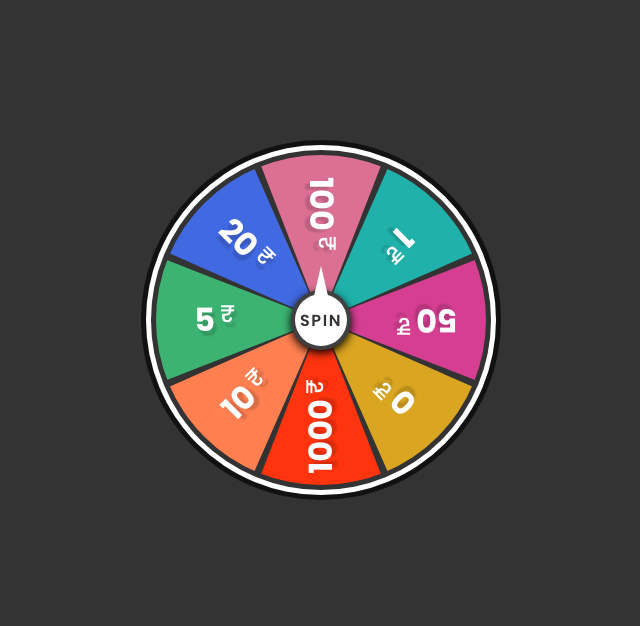
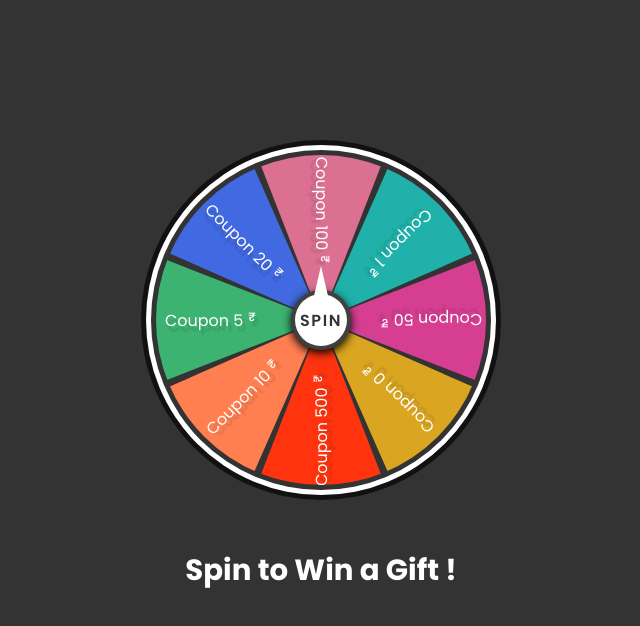
Before and after one commit to ajaykumar2pp/Pear-Media-Assignment, a plain HTML site: page index.html in a window 1280 px wide. Shown: the whole page, without its empty margins (319-959 px from the left). Drawn offline with Linux system fonts and the light colour scheme; some packages are replaced by stand-ins of ours; a script that the page names is missing.

Commit message:
spinner game complete

```diff
--- a/index.html
+++ b/index.html
@@ -11,36 +11,40 @@
 
 <body>
     <div class="container">
+        <!-- ******************  Spin Btn ********** -->
         <div class="spinBtn">spin</div>
         <div class="wheel">
             <div class="number" style="--i:1; --clr:#db7093;">
-                <span>100</span>
+                <span>Coupon 100</span>
             </div>
             <div class="number" style="--i:2; --clr:#20b2aa;">
-                <span>1</span>
+                <span>Coupon 1</span>
             </div>
             <div class="number" style="--i:3; --clr:#d63e92;">
-                <span>50</span>
+                <span>Coupon 50</span>
             </div>
             <div class="number" style="--i:4; --clr:#daa520;">
-                <span>0</span>
+                <span>Coupon 0</span>
             </div>
             <div class="number" style="--i:5; --clr:#ff340f;">
-                <span>1000</span>
+                <span>Coupon 500</span>
             </div>
             <div class="number" style="--i:6; --clr:#ff7f50;">
-                <span>10</span>
+                <span>Coupon 10</span>
             </div>
             <div class="number" style="--i:7; --clr:#3cb371;">
-                <span>5</span>
+                <span>Coupon 5</span>
             </div>
             <div class="number" style="--i:8; --clr:#4169e1;">
-                <span>20</span>
+                <span>Coupon 20</span>
             </div>
         </div>
+<!-- ****************  Text Won Gift ******** -->
+        <div class="text-spin">
+            <h3>Spin to Win a Gift !</h3>
+        </div>
+    </div>
 
-        <audio src=""></audio>
-    </div>
 
 
     <script src="https://cdn.jsdelivr.net/npm/sweetalert2@11"></script>
--- a/style.css
+++ b/style.css
@@ -19,7 +19,6 @@
     position: relative;
     width: 330px;
     height: 330px;
-    /* background-color: aliceblue; */
     display: flex;
     justify-content: center;
     align-items: center;
@@ -86,8 +85,8 @@
  .container .wheel .number span{
     position: relative;
     transform: rotate(45deg);
-    font-size: 2em;
-    font-weight: 700;
+    /* font-size: 2em;
+    font-weight: 700; */
     color: #fff;
     text-shadow: 3px 5px 2px rgba(0,0 ,0,0.15);
  }
@@ -100,20 +99,26 @@
     margin-left: 5px;
  }
 
+ .text-spin{
+   margin-top: 500px;
+   color: white;
+   font-size: 25px;
+
+ }
  /**************************** Responsive Styles *************************/
 
 /* Mobile devices */
 @media (max-width: 767px) {
    .container {
-     width: 15%;
-     height: 15%;
+     width: 330px;
+     height: 330px;
      font-size: 12px;
    }
  }
 
  /* Tablets */
  @media (min-width: 768px) and (max-width: 1023px) {
-   .container .spinBtn {
+   .container{
      width: 400px;
      height: 400px;
    }
```
